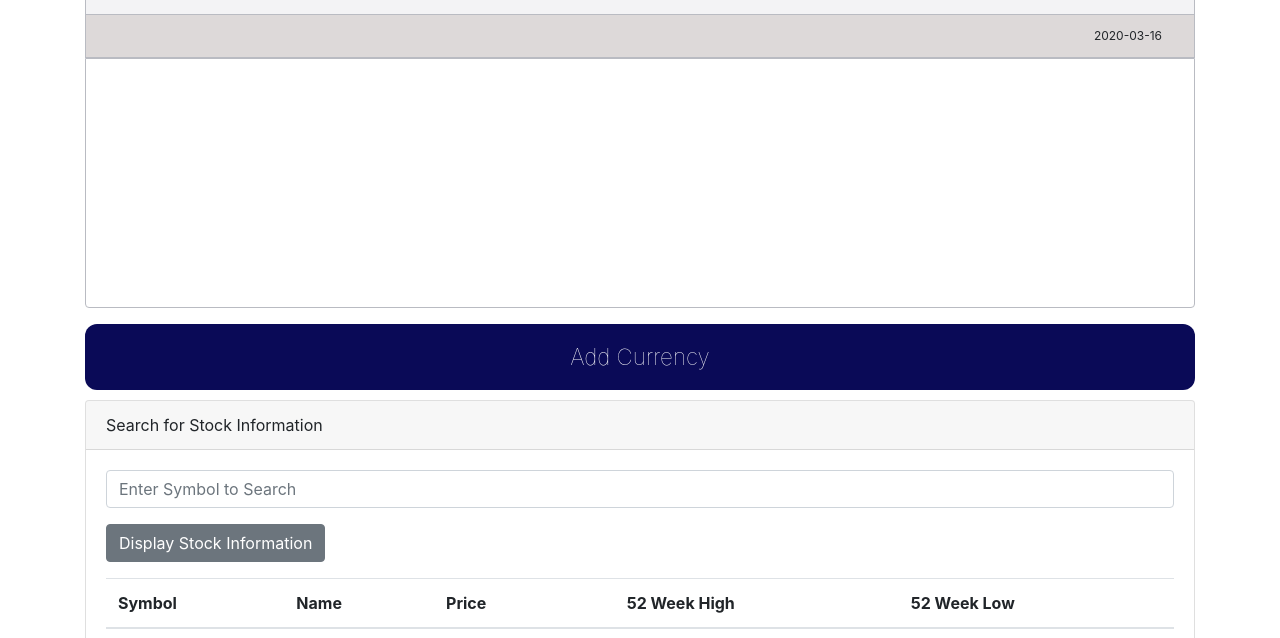
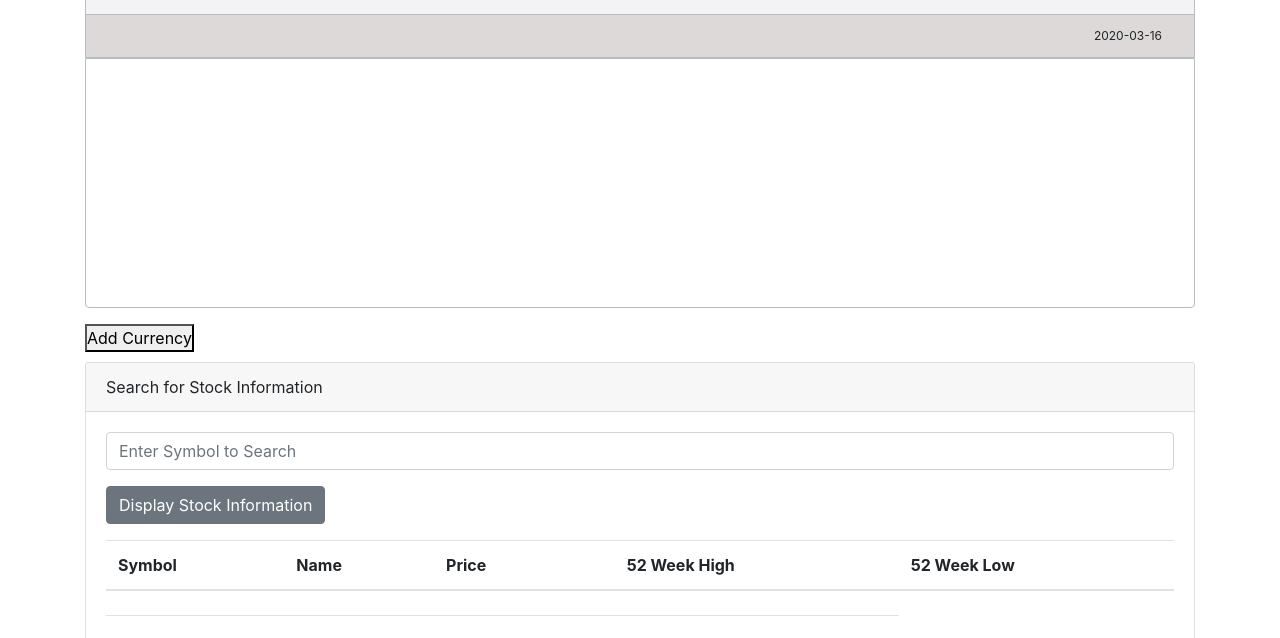
Before and after one commit to jviccora/Project_1, a plain HTML site: page index.html in a window 1280 px wide. Shown: the part 160-798 px from the top of the page. Drawn offline with nearby package versions, Linux system fonts and the light colour scheme.

Commit message:
Update index.html

```diff
--- a/index.html
+++ b/index.html
@@ -62,7 +62,7 @@
         <div class="date">2020-03-16</div>
         <ul class="currencies"></ul>
         <ul class="add-currency-list"></ul>
-        <button class="add-currency-btn">Add Currency</button>
+        <button class="add-currencies-btn">Add Currency</button>
     </div>
 
     <script src="currency.js"></script>
```
